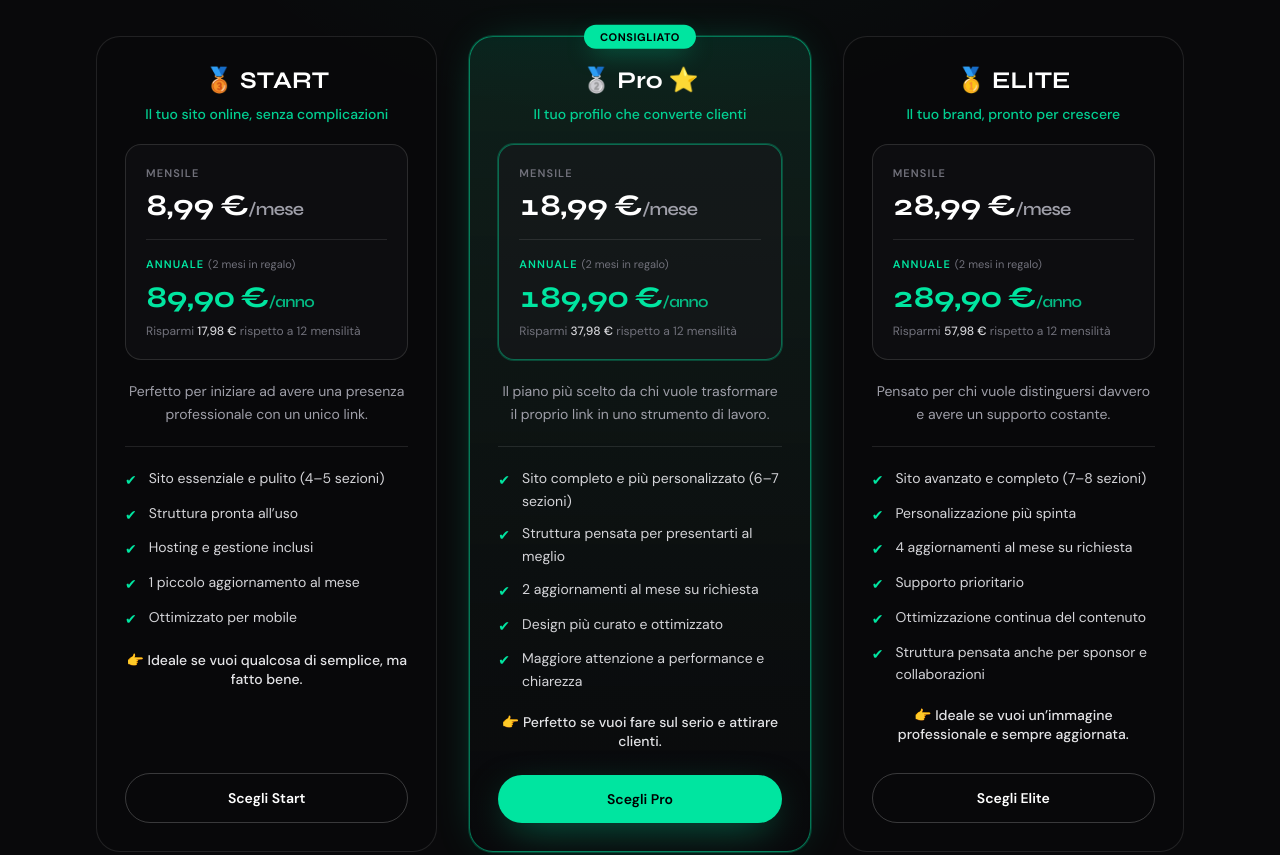
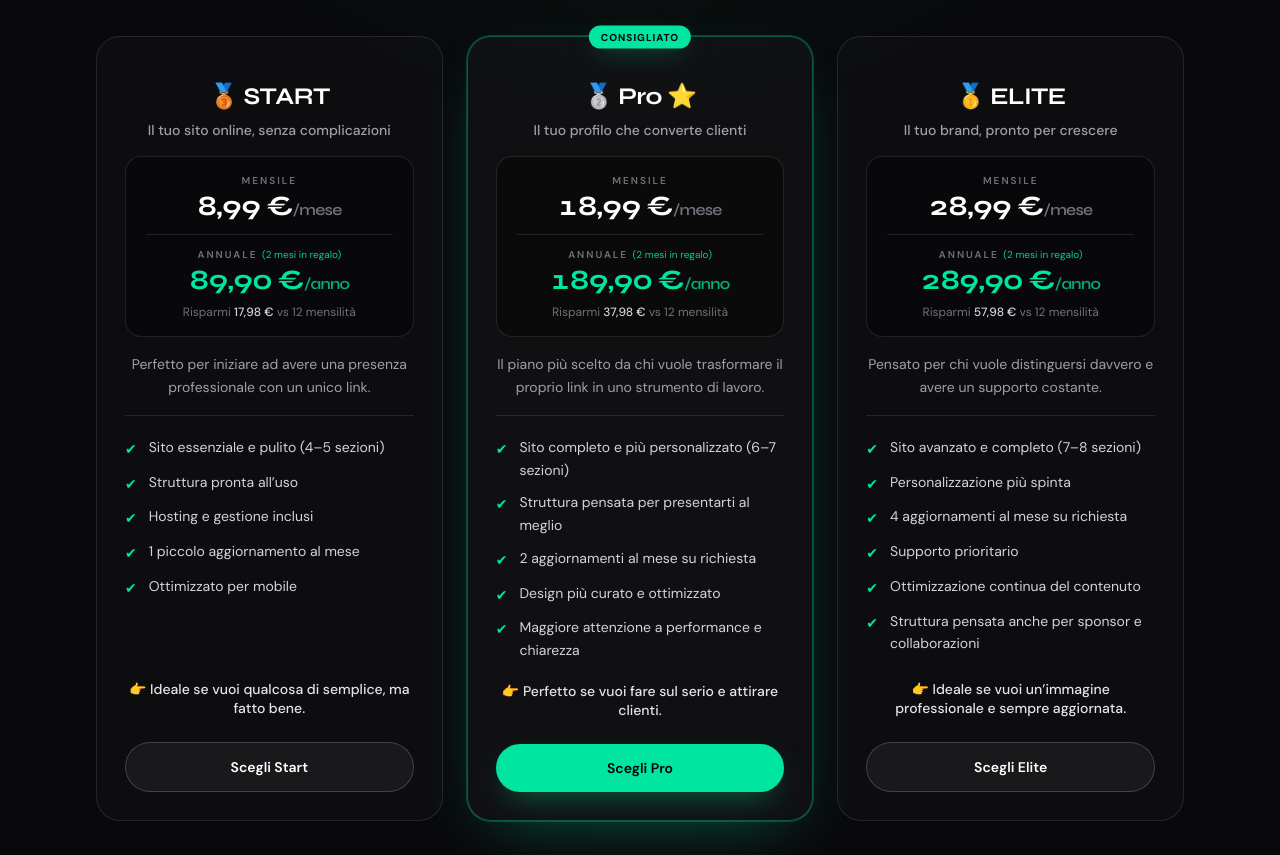
Before and after one commit to Salvo934/katahero, a Next.js app: page / in a window 1280 px wide. Shown: the part 3980-4835 px from the top of the page. Built offline with nearby package versions, Linux system fonts and the light colour scheme; no server answers.

Commit message:
aggiornamento

```diff
--- a/src/components/site/Packages.tsx
+++ b/src/components/site/Packages.tsx
@@ -77,45 +77,34 @@ function annualEuro(monthlyEuro: number) {
   return monthlyEuro * 10;
 }
 
-function TierPricing({
-  monthlyEuro,
-  highlighted,
-}: {
-  monthlyEuro: number;
-  highlighted: boolean;
-}) {
+/** Stesso blocco prezzi per tutti i tier — niente varianti per “highlighted”. */
+function TierPricing({ monthlyEuro }: { monthlyEuro: number }) {
   const annual = annualEuro(monthlyEuro);
   const saving = monthlyEuro * 2;
 
   return (
-    <div
-      className={`rounded-2xl border px-5 py-5 ${
-        highlighted
-          ? "border-accent/40 bg-zinc-900/60 ring-1 ring-accent/25"
-          : "border-white/12 bg-zinc-900/40"
-      }`}
-    >
-      <div className="space-y-4">
+    <div className="rounded-2xl border border-white/10 bg-black/35 px-5 py-4">
+      <div className="space-y-3">
         <div>
-          <p className="text-[11px] font-semibold uppercase tracking-widest text-zinc-500">Mensile</p>
-          <p className="mt-1.5 font-display text-3xl font-bold tabular-nums tracking-tight text-white">
+          <p className="text-[10px] font-semibold uppercase tracking-[0.2em] text-zinc-500">Mensile</p>
+          <p className="mt-1 font-display text-[1.65rem] font-bold leading-none tabular-nums tracking-tight text-white sm:text-[1.75rem]">
             {formatEuro(monthlyEuro)}
-            <span className="text-lg font-semibold text-zinc-400">/mese</span>
+            <span className="text-base font-semibold text-zinc-500">/mese</span>
           </p>
         </div>
 
-        <div className="h-px w-full bg-white/10" aria-hidden />
+        <div className="h-px bg-white/10" aria-hidden />
 
         <div>
-          <p className="text-[11px] font-semibold uppercase tracking-widest text-accent">
-            Annuale <span className="font-normal normal-case tracking-normal text-zinc-500">(2 mesi in regalo)</span>
+          <p className="text-[10px] font-semibold uppercase tracking-[0.2em] text-zinc-500">
+            Annuale <span className="font-normal normal-case tracking-normal text-accent/90">(2 mesi in regalo)</span>
           </p>
-          <p className="mt-1.5 font-display text-2xl font-bold tabular-nums tracking-tight text-accent sm:text-3xl">
+          <p className="mt-1 font-display text-[1.65rem] font-bold leading-none tabular-nums tracking-tight text-accent sm:text-[1.75rem]">
             {formatEuro(annual)}
-            <span className="text-base font-semibold text-accent/80">/anno</span>
+            <span className="text-base font-semibold text-accent/75">/anno</span>
           </p>
           <p className="mt-2 text-xs leading-snug text-zinc-500">
-            Risparmi <span className="font-medium text-zinc-300">{formatEuro(saving)}</span> rispetto a 12 mensilità
+            Risparmi <span className="font-medium text-zinc-300">{formatEuro(saving)}</span> vs 12 mensilità
           </p>
         </div>
       </div>
@@ -147,35 +136,36 @@ export function Packages() {
           </p>
         </div>
 
-        <div className="mt-12 grid grid-cols-1 gap-6 sm:mt-14 md:gap-8 lg:grid-cols-3 lg:items-stretch">
+        <div className="mt-12 grid grid-cols-1 gap-5 sm:mt-14 sm:gap-6 lg:grid-cols-3 lg:items-stretch">
           {tiers.map((t) => {
             const waHref = whatsappPackageUrl(t.name, t.monthlyEuro, t.tagline);
             return (
               <article
                 key={t.name}
-                className={`relative flex h-full flex-col rounded-3xl border p-6 sm:p-7 ${
+                className={`relative flex h-full flex-col rounded-3xl border px-6 pb-6 pt-10 sm:px-7 sm:pb-7 sm:pt-11 ${
                   t.highlighted
-                    ? "border-accent/50 bg-linear-to-b from-accent/12 to-zinc-950 pt-9 shadow-[0_0_48px_-20px_rgba(0,229,160,0.45)] ring-1 ring-accent/20"
-                    : "border-white/10 bg-zinc-950/80 pt-6 hover:border-white/18"
+                    ? "border-accent/35 bg-zinc-900/50 ring-1 ring-accent/25 shadow-[0_20px_60px_-28px_rgba(0,229,160,0.45)]"
+                    : "border-white/10 bg-zinc-900/35 hover:border-white/16"
                 }`}
               >
-                {t.highlighted && (
-                  <span className="absolute left-1/2 top-0 -translate-x-1/2 -translate-y-1/2 rounded-full bg-accent px-4 py-1 text-[11px] font-bold uppercase tracking-wider text-black shadow-[0_8px_24px_-8px_rgba(0,229,160,0.6)]">
+                {t.highlighted ? (
+                  <span className="absolute left-1/2 top-0 -translate-x-1/2 -translate-y-1/2 rounded-full bg-accent px-3 py-1 text-[10px] font-bold uppercase tracking-widest text-black shadow-[0_8px_24px_-8px_rgba(0,229,160,0.55)]">
                     Consigliato
                   </span>
-                )}
+                ) : null}
 
-                <div className="flex flex-1 flex-col gap-5">
-                  <div className="text-center">
-                    <h3 className="font-display text-xl font-bold text-white sm:text-2xl">{t.heading}</h3>
-                    <p className="mt-2 text-sm font-medium leading-snug text-accent/90">{t.tagline}</p>
+                <div className="flex flex-1 flex-col gap-4 text-center">
+                  <div>
+                    <h3 className="font-display text-2xl font-bold tracking-tight text-white">{t.heading}</h3>
+                    <p className="mt-2 text-sm font-medium leading-snug text-zinc-400">{t.tagline}</p>
                   </div>
 
-                  <TierPricing monthlyEuro={t.monthlyEuro} highlighted={t.highlighted} />
+                  <TierPricing monthlyEuro={t.monthlyEuro} />
 
-                  <p className="text-center text-sm leading-relaxed text-zinc-400">{t.blurb}</p>
+                  <p className="text-sm leading-relaxed text-zinc-400">{t.blurb}</p>
 
-                  <ul className="space-y-2.5 border-t border-white/10 pt-5 text-sm leading-relaxed text-zinc-300">
+                  <div className="flex flex-1 flex-col border-t border-white/10 pt-5 text-left">
+                    <ul className="flex-1 space-y-2.5 text-sm leading-relaxed text-zinc-300">
                       {t.features.map((f) => (
                         <li key={f} className="flex gap-3">
                           <span className="mt-0.5 shrink-0 text-accent" aria-hidden>
@@ -185,21 +175,21 @@ export function Packages() {
                         </li>
                       ))}
                     </ul>
-
-                  <p className="text-center text-sm font-medium leading-snug text-zinc-200">
+                    <p className="mt-5 text-center text-sm font-medium leading-snug text-zinc-200">
                       <span aria-hidden>👉 </span>
                       {t.callout}
                     </p>
+                  </div>
                 </div>
 
                 <a
                   href={waHref}
                   target="_blank"
                   rel="noopener noreferrer"
-                  className={`mt-6 inline-flex w-full shrink-0 justify-center rounded-full px-5 py-3.5 text-center text-sm font-semibold transition ${
+                  className={`mt-6 inline-flex w-full shrink-0 items-center justify-center rounded-full px-5 py-3.5 text-sm font-semibold transition ${
                     t.highlighted
-                      ? "bg-accent text-black shadow-[0_12px_40px_-12px_rgba(0,229,160,0.55)] hover:brightness-110"
-                      : "border border-white/20 bg-transparent text-white hover:bg-white/10"
+                      ? "bg-accent text-black shadow-[0_12px_32px_-12px_rgba(0,229,160,0.5)] hover:brightness-110"
+                      : "border border-white/18 bg-white/5 text-white hover:border-white/28 hover:bg-white/10"
                   }`}
                 >
                   Scegli {t.name}
```
Lines whose indentation alone changed are shown as unchanged.
